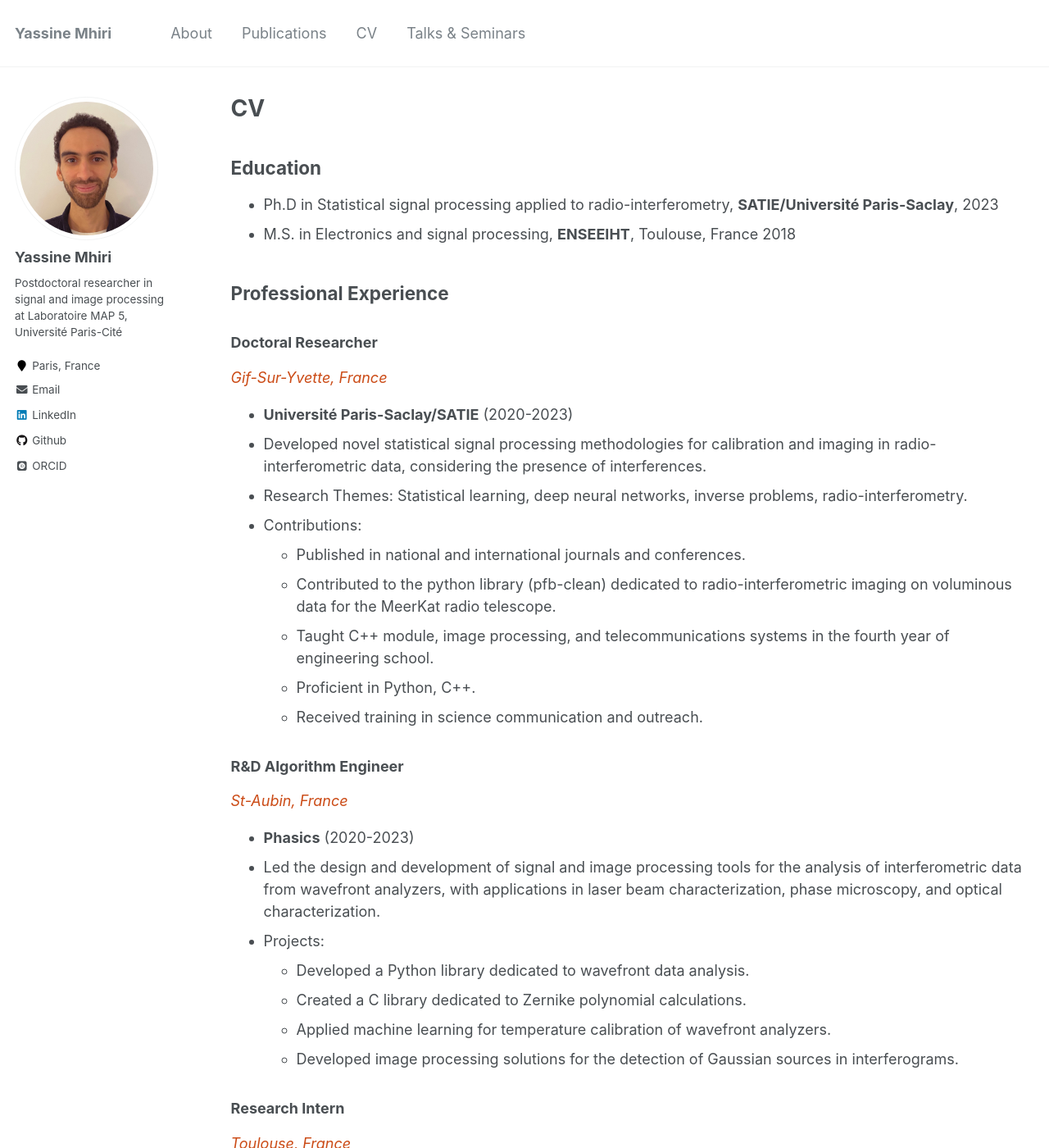
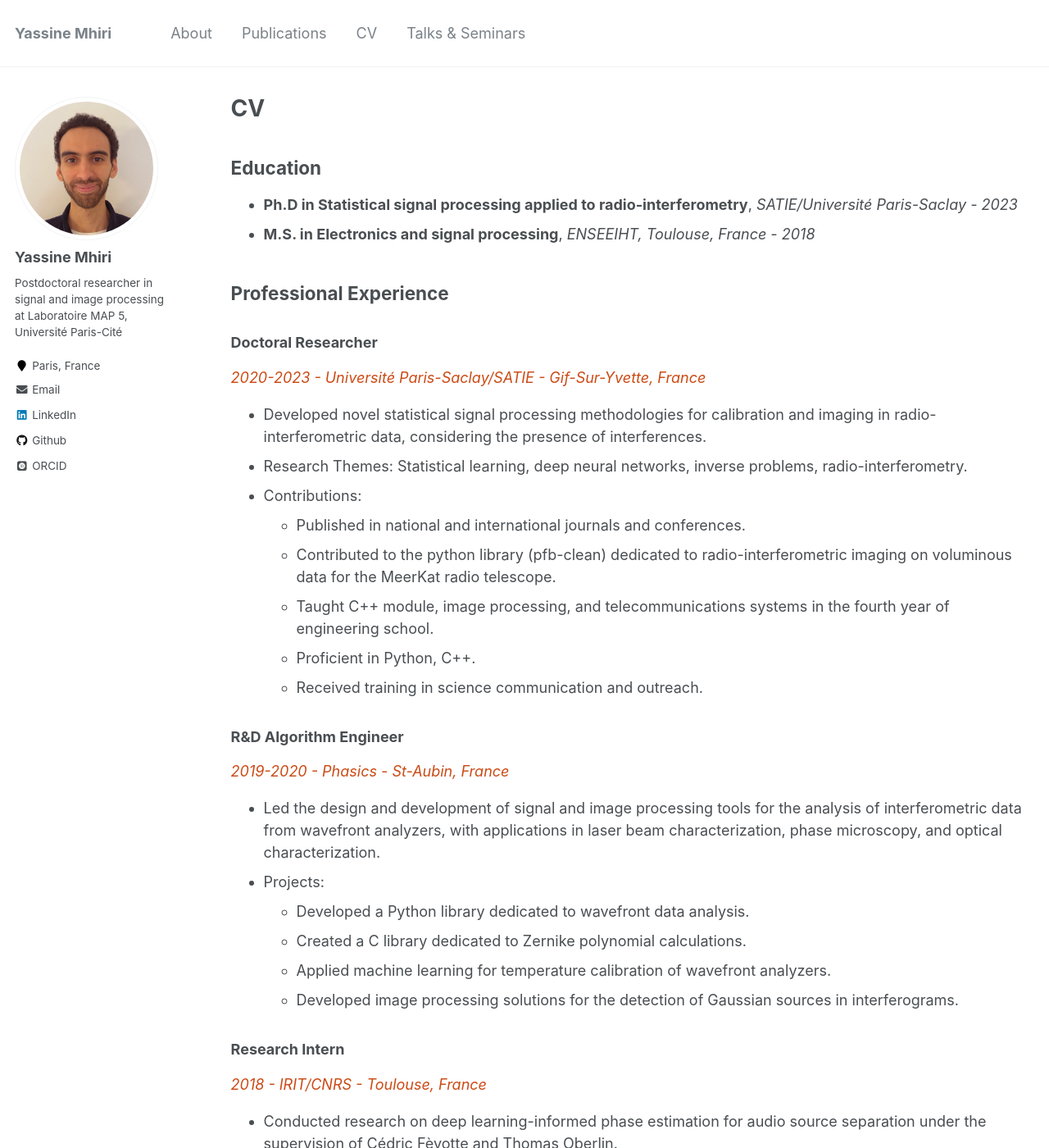
Before and after one commit to y-mhiri/y-mhiri.github.io, a Jekyll site: the page built from _pages/cv.md, in a window 1280 px wide and 1400 px high. Shown: the whole window at 82% size. Built offline with Jekyll 4.4.1, drawn with Linux system fonts in a browser that asks for light colours; some web fonts are replaced; some of the changed text lies outside the part shown.

Commit message:
up to date cv

```diff
--- a/_pages/cv.md
+++ b/_pages/cv.md
@@ -10,14 +10,13 @@ redirect_from:
 
 ## Education
 
-* Ph.D in Statistical signal processing applied to radio-interferometry, **SATIE/Université Paris-Saclay**, 2023
-* M.S. in Electronics and signal processing, **ENSEEIHT**, Toulouse, France 2018
+* **Ph.D in Statistical signal processing applied to radio-interferometry**, *SATIE/Université Paris-Saclay - 2023*
+* **M.S. in Electronics and signal processing**, *ENSEEIHT, Toulouse, France - 2018*
 
 ## Professional Experience
 
 ### Doctoral Researcher
-*Gif-Sur-Yvette, France*
-- **Université Paris-Saclay/SATIE** (2020-2023)
+*2020-2023 - Université Paris-Saclay/SATIE - Gif-Sur-Yvette, France*
 - Developed novel statistical signal processing methodologies for calibration and imaging in radio-interferometric data, considering the presence of interferences.
 - Research Themes: Statistical learning, deep neural networks, inverse problems, radio-interferometry.
 - Contributions:
@@ -28,8 +27,7 @@ redirect_from:
   - Received training in science communication and outreach.
 
 ### R&D Algorithm Engineer
-*St-Aubin, France*
-- **Phasics** (2020-2023)
+*2019-2020 - Phasics - St-Aubin, France*
 - Led the design and development of signal and image processing tools for the analysis of interferometric data from wavefront analyzers, with applications in laser beam characterization, phase microscopy, and optical characterization.
 - Projects:
   - Developed a Python library dedicated to wavefront data analysis.
@@ -38,15 +36,13 @@ redirect_from:
   - Developed image processing solutions for the detection of Gaussian sources in interferograms.
 
 ### Research Intern
-*Toulouse, France*
-- **IRIT/CNRS** (2020-2023)
+*2018 - IRIT/CNRS - Toulouse, France*
 - Conducted research on deep learning-informed phase estimation for audio source separation under the supervision of Cédric Fèvotte and Thomas Oberlin.
 - Utilized non-negative matrix factorization (NMF) for audio source separation.
 - Implemented deep neural networks for phase estimation in the context of audio source separation using TensorFlow.
 
 ### Research Intern
-*Copenhagen, Denmark*
-- **AAU Aalborg Copenhagen** (2020-2023)
+*2017 - AAU Aalborg Copenhagen - Copenhagen, Denmark*
 - Worked on the development of a Generative Adversarial Network (GAN) for generating percussive sounds under the guidance of Hendrick Purwins.
 - Utilized TensorFlow for the implementation of the GAN.
 
```
